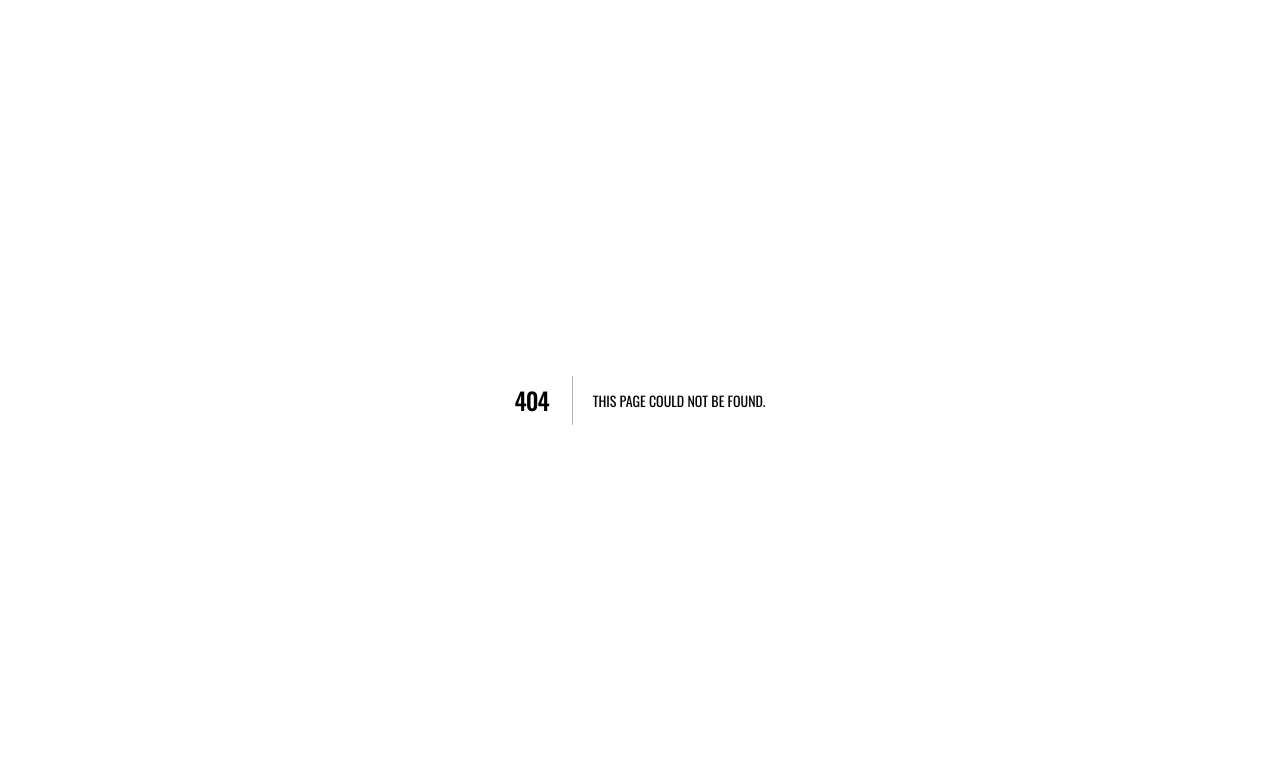
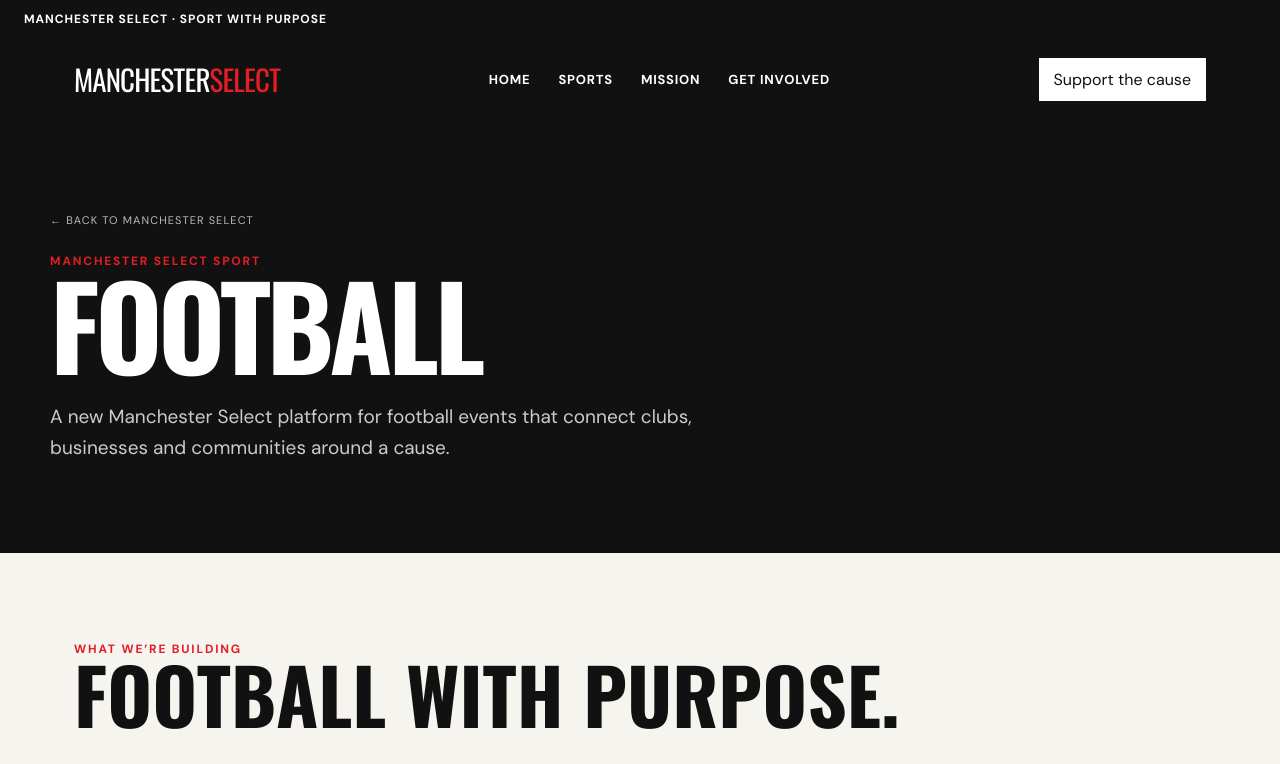
Before and after one commit to DanOrm94/ManchesterSelect, a Next.js app: page /sports/football in a window 1280 px wide. Before the commit this address had no page. Shown: the top 764 px of the page. Built offline with nearby package versions, Linux system fonts and the light colour scheme.

Commit message:
feat: add football sport route

```diff
--- /dev/null
+++ b/app/sports/football/page.tsx
@@ -0,0 +1,8 @@
+import SportPage from '@/components/SportPage'
+
+export default function FootballPage(){
+  return <SportPage name="Football" intro="A new Manchester Select platform for football events that connect clubs, businesses and communities around a cause." events={[
+    ['Manchester Select Football','Launching soon — a new way for Manchester football to play for something bigger.'],
+    ['Club & community events','Bring your squad, supporters and story to a Manchester Select event.']
+  ]}/>
+}
```
